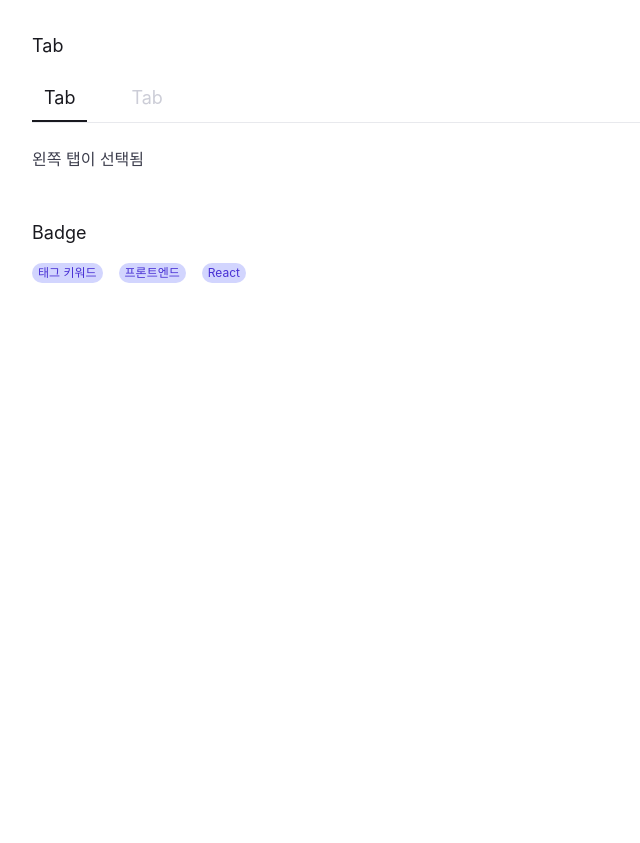
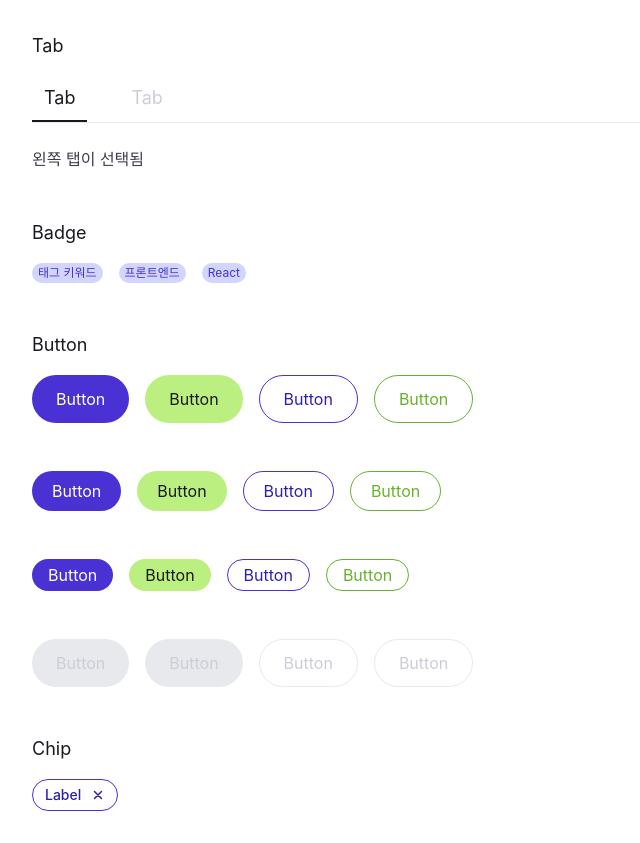
Before and after one commit to Leets-Official/StepBookStep-FE, a React (Vite) app: page / in a window 1280 px wide. Shown: the whole page, without its empty margins (0-640 px from the left). Before the commit the page ends 800 px from the top, so only its background shows below. Built offline with nearby package versions, Linux system fonts and the light colour scheme; a web font is replaced by a local one.

Commit message:
styles : Tailwind height, padding 등 추가

```diff
--- a/package.json
+++ b/package.json
@@ -11,9 +11,11 @@
   },
   "dependencies": {
     "axios": "^1.13.2",
+    "clsx": "^2.1.1",
     "react": "^19.2.0",
     "react-dom": "^19.2.0",
-    "react-router-dom": "^7.11.0"
+    "react-router-dom": "^7.11.0",
+    "tailwind-merge": "^3.4.0"
   },
   "devDependencies": {
     "@eslint/js": "^9.39.1",
--- a/src/assets/icons/index.ts
+++ b/src/assets/icons/index.ts
@@ -15,7 +15,7 @@ export { default as HomeIcon } from "./home.svg";
 export { default as ImageIcon } from "./image.svg";
 export { default as PenIcon } from "./pen.svg";
 export { default as SearchIcon } from "./search.svg";
-export { default as SettingsIcon } from "./settings.svg";
+export { default as SettingIcon } from "./setting.svg";
 export { default as StarEmptyIcon } from "./star-empty.svg";
 export { default as StarFilledIcon } from "./star-filled.svg";
 export { default as UserIcon } from "./user.svg";
--- a/src/main.tsx
+++ b/src/main.tsx
@@ -1,6 +1,7 @@
 import { StrictMode } from "react";
 import { createRoot } from "react-dom/client";
 import "./index.css";
+import './styles/tokens.css'
 import App from "./App.tsx";
 
 createRoot(document.getElementById("root")!).render(
--- a/src/pages/PlayGround.tsx
+++ b/src/pages/PlayGround.tsx
@@ -1,6 +1,8 @@
 import { useState } from "react";
 import { Tab } from "@/components/Tab/Tab";
 import { Badge } from "@/components/Badge/Badge";
+import { Button } from "@/components/Button/Button";
+import { Chip } from "@/components/Chip/Chip";
 
 export default function PlayGround() {
   const [activeTab, setActiveTab] = useState<"left" | "right">("left");
@@ -31,6 +33,51 @@ export default function PlayGround() {
           <Badge label="React" />
         </div>
       </section>
+
+      <section>
+        <h2 className="text-lg font-sb text-gray-900 mb-4">Button</h2>
+        <div className="flex gap-4 items-center">
+          <Button label="Button" variant="primary" />
+          <Button label="Button" variant="secondary" />
+          <Button label="Button" variant="primaryOutline"  />
+          <Button label="Button" variant="secondaryOutline" />
+        </div>
+      </section>
+
+      <section>
+        <div className="flex gap-4 items-center">
+          <Button label="Button" size="medium" variant="primary" />
+          <Button label="Button" size="medium" variant="secondary" />
+          <Button label="Button" size="medium" variant="primaryOutline"  />
+          <Button label="Button" size="medium" variant="secondaryOutline" />
+        </div>
+      </section>
+
+      <section>
+        <div className="flex gap-4 items-center">
+          <Button label="Button" size="small" variant="primary" />
+          <Button label="Button" size="small" variant="secondary" />
+          <Button label="Button" size="small" variant="primaryOutline"  />
+          <Button label="Button" size="small" variant="secondaryOutline" />
+        </div>
+      </section>
+
+      <section>
+        <div className="flex gap-4 items-center">
+          <Button label="Button" variant="primary" disabled />
+          <Button label="Button" variant="secondary" disabled />
+          <Button label="Button" variant="primaryOutline" disabled />
+          <Button label="Button" variant="secondaryOutline" disabled />
+        </div>
+      </section>
+
+      <section className="space-y-4">
+        <h2 className="text-lg font-sb text-gray-900 mb-4">Chip</h2>
+        <div className="flex gap-4">
+          <Chip label="Label" />
+        </div>
+      </section>
+
     </div>
   );
 }
--- a/src/styles/tokens.css
+++ b/src/styles/tokens.css
@@ -64,4 +64,17 @@
     /* ===== Letter Spacing ===== */
     --letter-spacing-base: 0px;
 
+
+    /* ===== Button Layout Specs ===== */
+    --btn-height-lg: 48px;
+    --btn-px-lg: 24px;
+    --btn-gap-lg: 10px;
+
+    /* ===== Medium/Small ===== */
+    --btn-height-md: 40px;
+    --btn-gap-md: 8px;
+    --btn-px-md: 16px;
+
+    /* ===== Common Specs ===== */
+    --radius-pill: 9999px; /*round full*/
 }
--- /dev/null
+++ b/src/utils/cn.ts
@@ -0,0 +1,5 @@
+import { clsx, type ClassValue } from "clsx";
+import { twMerge } from "tailwind-merge";
+export function cn(...inputs: ClassValue[]) {
+    return twMerge(clsx(inputs));
+}
--- a/tailwind.config.js
+++ b/tailwind.config.js
@@ -62,6 +62,7 @@ export default {
         xl: "var(--font-xl)",
         "2xl": "var(--font-2xl)",
         "3xl": "var(--font-3xl)",
+
       },
       fontWeight: {
         rg: "var(--font-weight-rg)",
@@ -78,6 +79,23 @@ export default {
       letterSpacing: {
         base: "var(--letter-spacing-base)",
       },
+
+      /*Primitive(Font Size)*/
+      height: {
+        "btn-lg": "var(--btn-height-lg)",
+        "btn-md": "var(--btn-height-md)",
+      },
+      padding: {
+        "btn-lg": "var(--btn-px-lg)",
+        "btn-md": "var(--btn-px-md)",
+      },
+      gap: {
+        "btn-lg": "var(--btn-gap-lg)",
+        "btn-md": "var(--btn-gap-md)",
+      },
+      borderRadius: {
+        pill: "var(--radius-pill)",
+      },
     },
   },
   plugins: [],
```
Also changed, not shown: src/assets/icons/x.svg, 1 other file (tests, documents, lock files or other folders).
